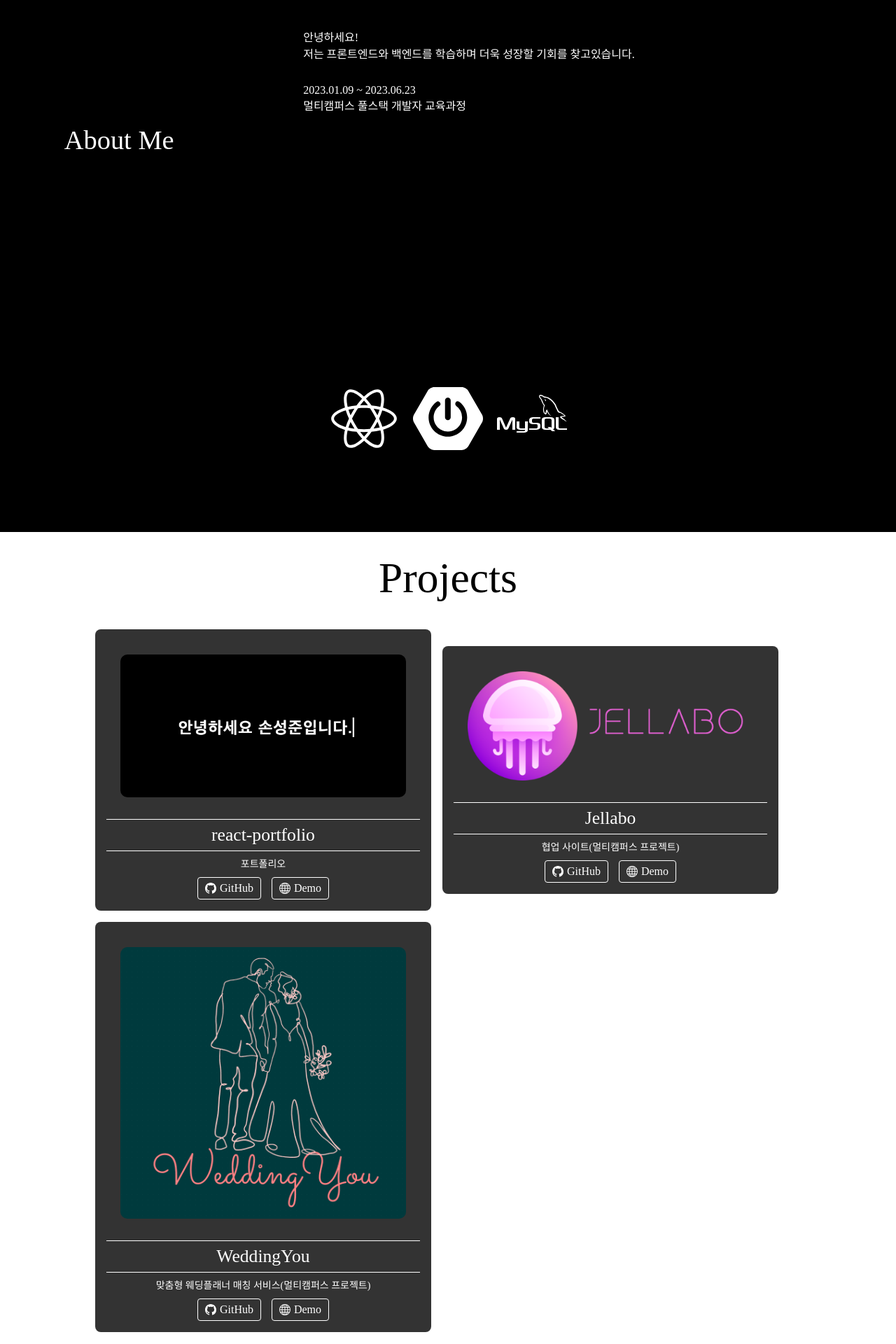
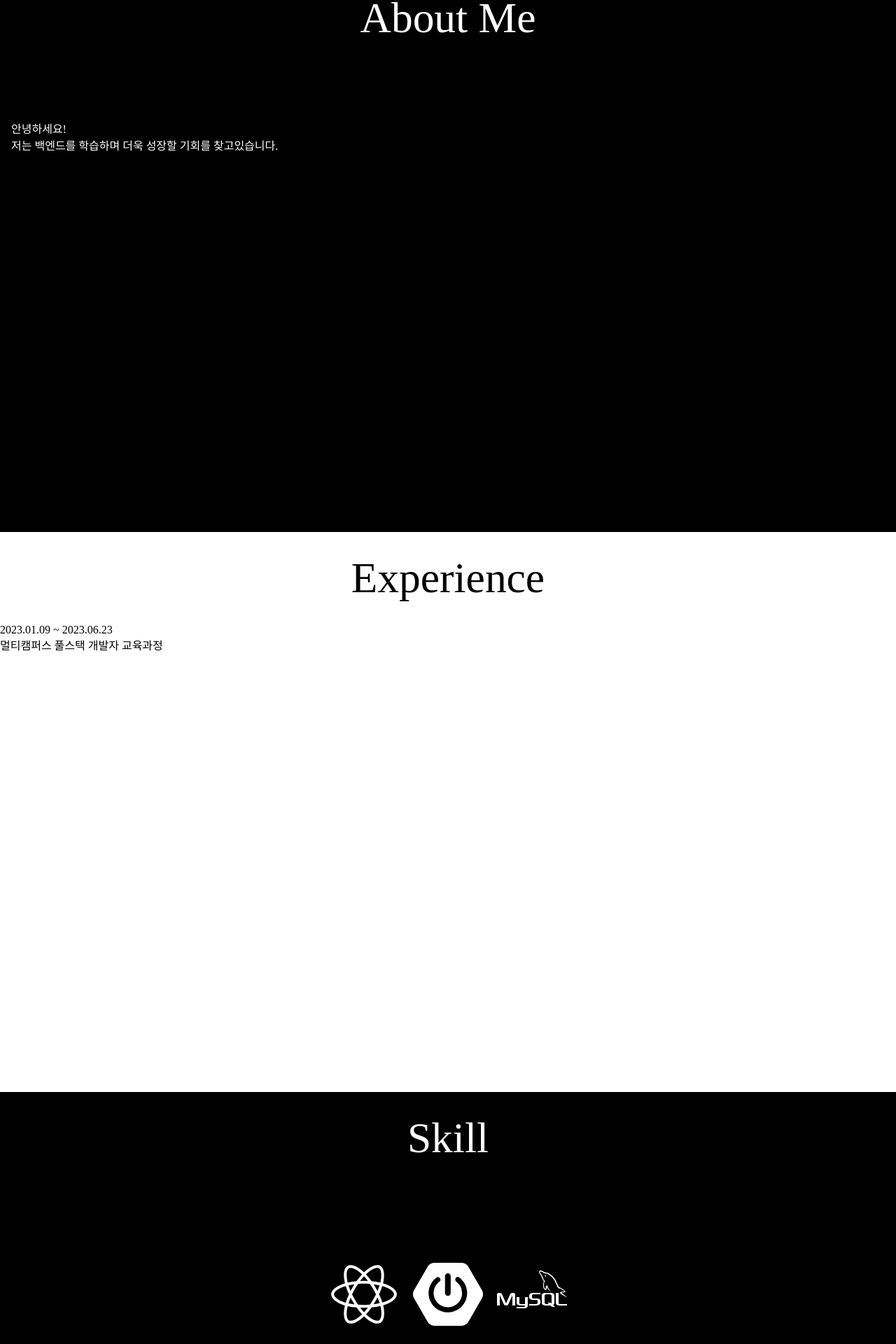
Before and after one commit to sjson555/portfolio, a React (Create React App) app: page / in a window 1280 px wide. Shown: the part 840-2760 px from the top of the page at 70% size. Built offline with nearby package versions, Linux system fonts and the light colour scheme.

Commit message:
240108 분류세분화

```diff
--- a/src/App.tsx
+++ b/src/App.tsx
@@ -7,6 +7,7 @@ import ProjectList from "./components/Project/ProjectList";
 import Skills from "./components/Skills";
 import "./styles/global.css";
 import CircleMouse, { MouseVariantProvider } from "./modules/customMouse";
+import Experience from "./components/Experience";
 
 function App() {
   return (
@@ -19,6 +20,9 @@ function App() {
         </div>
         <div id="about">
           <About />
+        </div>
+        <div id="experience">
+          <Experience />
         </div>
         <div id="skills">
           <Skills />
--- a/src/components/About.tsx
+++ b/src/components/About.tsx
@@ -11,15 +11,8 @@ const About = () => {
         <p>
           안녕하세요!
           <br />
-          저는 프론트엔드와 백엔드를 학습하며 더욱 성장할 기회를 찾고있습니다.
+          저는 백엔드를 학습하며 더욱 성장할 기회를 찾고있습니다.
         </p>
-        <section className="about-me-section">
-          <p>
-            2023.01.09 ~ 2023.06.23
-            <br />
-            멀티캠퍼스 풀스택 개발자 교육과정
-          </p>
-        </section>
       </div>
     </div>
   );
--- /dev/null
+++ b/src/components/Experience.tsx
@@ -0,0 +1,21 @@
+import React from "react";
+import "../styles/Experience.css";
+
+const Experience = () => {
+  return (
+    <div className="experience" id="experience">
+      <div className="experience-title">
+        <h1 className="experience-hedding">Experience</h1>
+      </div>
+      <div className="experience-content">
+        <p>
+          2023.01.09 ~ 2023.06.23
+          <br />
+          멀티캠퍼스 풀스택 개발자 교육과정
+        </p>
+      </div>
+    </div>
+  );
+};
+
+export default Experience;
--- a/src/components/Header.tsx
+++ b/src/components/Header.tsx
@@ -32,6 +32,8 @@ const Header = () => {
         <ul>
           <li onClick={() => handleLinkClick("home")}>Home</li>
           <li onClick={() => handleLinkClick("about")}>About</li>
+          <li onClick={() => handleLinkClick("experience")}>Experience</li>
+          <li onClick={() => handleLinkClick("skills")}>Skill</li>
           <li onClick={() => handleLinkClick("project")}>Project</li>
           <li onClick={() => handleLinkClick("contact")}>Contact</li>
         </ul>
--- a/src/components/Project/Project.tsx
+++ b/src/components/Project/Project.tsx
@@ -1,19 +1,20 @@
 import React from "react";
-import { BsGithub, BsGlobe } from "react-icons/bs";
+import { BsGithub, BsFiletypePpt } from "react-icons/bs";
 import "../../styles/Project.css";
 
 const Project = ({
   imgSrc,
   title,
-  demo,
   description,
+  ppt,
   github,
 }: {
   imgSrc: string;
   title: string;
-  demo?: string;
+  ppt?: string;
   description: string;
   github?: string;
+  process?: string;
 }) => {
   return (
     <div className="project-content">
@@ -34,15 +35,15 @@ const Project = ({
             GitHub
           </a>
         )}
-        {demo && (
+        {ppt && (
           <a
             className="project-btn"
-            href={demo}
+            href={ppt}
             target="_blank"
             rel="noreferrer"
           >
-            <BsGlobe className="project-icon" />
-            Demo
+            <BsFiletypePpt className="project-icon" />
+            PPT
           </a>
         )}
       </div>
--- a/src/components/Project/ProjectList.tsx
+++ b/src/components/Project/ProjectList.tsx
@@ -13,21 +13,22 @@ const ProjectList = () => (
         title="react-portfolio"
         description="포트폴리오"
         github="https://github.com/sjson555/react-portfolio"
-        demo="https://sjson555.github.io/"
       />
       <Project
         imgSrc="/images/jellabo.png"
         title="Jellabo"
         description="협업 사이트(멀티캠퍼스 프로젝트)"
         github="https://github.com/Ma-Pol/5TeamProject-Backend"
-        demo="/pdf/jellabo.pdf"
+        ppt="/pdf/jellabo.pdf"
+        process=""
       />
       <Project
         imgSrc="/images/weddingyouLogo.png"
         title="WeddingYou"
         description="맞춤형 웨딩플래너 매칭 서비스(멀티캠퍼스 프로젝트)"
         github="https://github.com/weddingYou-Project"
-        demo="/pdf/weddingyou.pdf"
+        ppt="/pdf/weddingyou.pdf"
+        process=""
       />
     </div>
   </div>
--- a/src/components/Skills.tsx
+++ b/src/components/Skills.tsx
@@ -29,9 +29,14 @@ const SkillIcon = ({ svg, name }: { svg: string; name: string }) => {
 const Skills = () => {
   return (
     <div className="skills">
-      <SkillIcon svg={reactSVG} name="React" />
-      <SkillIcon svg={springbootSVG} name="SpringBoot" />
-      <SkillIcon svg={mysqlSVG} name="MySQL" />
+      <div className="skills-title">
+        <div className="skills-hedding">Skill</div>
+      </div>
+      <div className="skills-icon-list">
+        <SkillIcon svg={reactSVG} name="React" />
+        <SkillIcon svg={springbootSVG} name="SpringBoot" />
+        <SkillIcon svg={mysqlSVG} name="MySQL" />
+      </div>
     </div>
   );
 };
--- a/src/styles/About.css
+++ b/src/styles/About.css
@@ -1,20 +1,13 @@
 .about-me {
-  display: flex;
-  justify-content: flex-start;
-  margin: 0;
-  height: 60vh;
+  background: black;
+  height: 100vh;
   width: 100%;
-  background-color: black;
 }
 
 .about-me-title {
-  margin-left: 6vw;
-  margin-right: 12vw;
-  width: 25vw;
-  box-sizing: border-box;
   text-align: center;
-  align-self: center;
   color: white;
+  font-size: 1.6em;
 }
 
 .hedding {
@@ -23,6 +16,7 @@
   font-size: 2.4em;
   font-weight: 400;
   margin: 30px 0;
+  color: white;
 }
 
 .about-me-photo {
--- /dev/null
+++ b/src/styles/Experience.css
@@ -0,0 +1,20 @@
+.experience {
+  background: white;
+  height: 100vh;
+  width: 100%;
+}
+
+.experience-title {
+  text-align: center;
+  color: black;
+  font-size: 1.6em;
+}
+
+.experience-hedding {
+  position: relative;
+  display: inline-block;
+  font-size: 2.4em;
+  font-weight: 400;
+  margin: 30px 0;
+  color: black;
+}
--- a/src/styles/Skills.css
+++ b/src/styles/Skills.css
@@ -1,4 +1,25 @@
 .skills {
+  background: black;
+  height: 100vh;
+  width: 100%;
+}
+
+.skills-title {
+  text-align: center;
+  color: white;
+  font-size: 1.6em;
+}
+
+.skills-hedding {
+  position: relative;
+  display: inline-block;
+  font-size: 2.4em;
+  font-weight: 400;
+  margin: 30px 0;
+  color: white;
+}
+
+.skills-icon-list {
   display: flex;
   flex-direction: row;
   justify-content: center;
```
